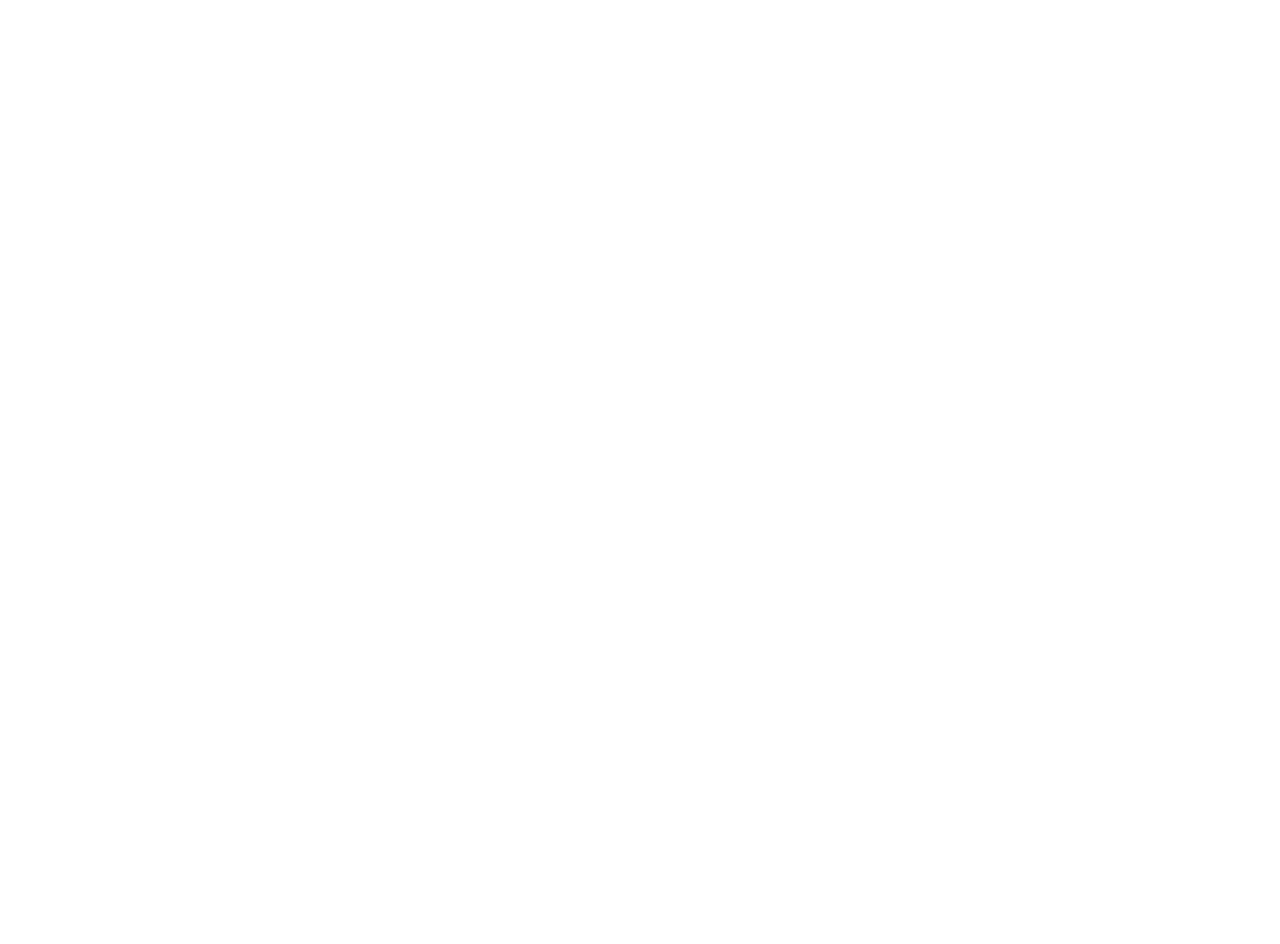
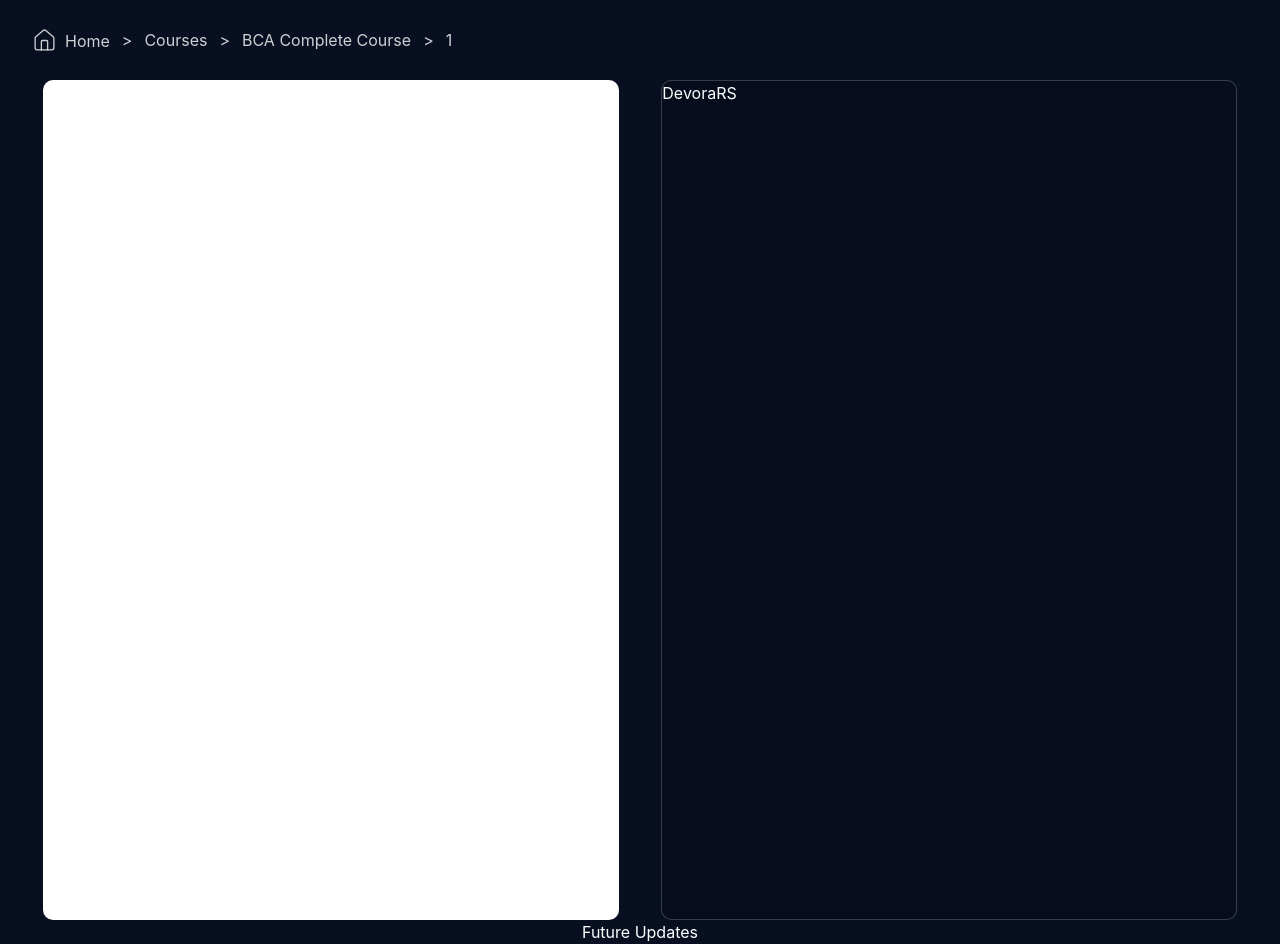
Before and after one commit to aakhmakhkout/Edu-Devora, a React (Vite) app: page /1/1 in a window 1280 px wide. Before the commit this address had no page. Before the commit the page ends 800 px from the top, so only its background shows below. Built offline with nearby package versions, Linux system fonts and the light colour scheme.

Commit message:
edu-devora v1 up: adding reading page

```diff
--- a/src/App.jsx
+++ b/src/App.jsx
@@ -3,6 +3,8 @@
 import Login from './pages/login.jsx'
 import {Routes, Route} from "react-router-dom"
 import Details from "./pages/Details.jsx"
+import ReadingPage from "./pages/ReadingPage.jsx"
+import Futureupdate from "./pages/Futureupdate.jsx"
 
 const App = () => {
   return (
@@ -10,6 +12,9 @@
       <Routes>
         <Route path="/"  element={<Home />}/>
         <Route path="/:id" element={<Details />} />
+        <Route path="/:id/:rpId" element={<ReadingPage />} />
+        <Route path="/:id/:rpId/futureupdates" element={<Futureupdate />} />
+
         <Route path="/underdevelopment"  element={<UnderDevelopment />}/>
         <Route path="/login"  element={<Login />}/>
       </Routes>
--- a/src/components/ClassesAndCourses/Courses/SearchAndCatagories/Catagories.jsx
+++ b/src/components/ClassesAndCourses/Courses/SearchAndCatagories/Catagories.jsx
@@ -5,7 +5,7 @@
     const {CatagData, setCatagData} = state
 
   return (
-        <div className="text-white w-50 h-12 flex justify-center">
+        <div className="text-white w-60 h-12 flex justify-center">
             <select name="catagories" id="catagories" className="outline-none courseCatagories font-bold text-lg" onChange={(elem)=> {
                         setCatagData(elem.target.value)
                         setIndexes((prev) => {return {startidx: 0, endidx: 8, currentPage: 1}})
--- a/src/components/ClassesAndCourses/Courses/SearchAndCatagories/CoursesSearch.jsx
+++ b/src/components/ClassesAndCourses/Courses/SearchAndCatagories/CoursesSearch.jsx
@@ -18,7 +18,7 @@
                 <div className=" absolute left-8 text-white/60 z-10">
                 <Search size={25} strokeWidth={1.5} />
                 </div>
-            <input type="text"  placeholder='Search course by name (e.g BCA, BBA etc)' className="bg-[#081430] w-[75%] h-10 text-center outline-none rounded-[10px] border border-white/15 classesSearch text-white" maxLength={10} onChange={(elem)=> {
+            <input type="text"  placeholder='Search course by name (e.g BCA, BBA etc)' className="bg-[#081430] w-[75%] h-10 text-center outline-none rounded-[10px] border border-white/15 classesSearch text-white" maxLength={30} onChange={(elem)=> {
                 getData(elem.target.value)
             }}/>
             <button className="bg-[#f69d11] px-5 py-2 rounded-lg text-[#0e162a] font-bold classesBtn active:scale-95" onClick={()=> {
--- a/src/components/Details/Bottom/Bottom.jsx
+++ b/src/components/Details/Bottom/Bottom.jsx
@@ -12,17 +12,16 @@
 
 const ShowHideList = () => {
         if(toggle) {
-            return  <ul className={`flex flex-col justify-start items-start normal` }>
+            return  <ul className="normal">
                     {tps[topicsIdx].map((items, idx)=> {
-                        return <li key={idx}><Link href="">{items}</Link></li>
+                        return <Link to={items} className="w-full flex justify-center"><li key={idx} className="subListClass">{items}</li></Link>
                     })}
                 </ul>
             }
 }
 
-
   return (
-    <div  className="bg-[#0c1127] max-w-[80%] w-[80%] min-h-100 border border-white/10 rounded-[10px]">
+    <div  className="bg-[#0c1127] max-w-[80%] w-[80%] min-h-100 border border-white/10 rounded-[10px] mb-20">
         <div className="w-full flex flex-col items-center py-10 gap-5">
             <div className="flex flex-col gap-2 w-[80%]  justify-center items-start">
             <h1 className="text-4xl font-bold">{isCourse ? "Course Curriculum": "Class Curriculum"}</h1>
@@ -50,7 +49,7 @@
                             else {
                                 setToggle(true)
                              }
-                            }} className={`cursor-pointer/`}><ChevronDown size={25} strokeWidth={1.5}/></button>
+                            }} className="cursor-pointer"><ChevronDown size={25} strokeWidth={1.5}/></button>
                             </div>
                             </div>
                         </div>
--- /dev/null
+++ b/src/components/ReadingSection/DevoraRS.jsx
@@ -0,0 +1,9 @@
+import React from 'react'
+
+const DevoraRS = () => {
+  return (
+    <div className='bg-black/10 w-[45%] h-210 backdrop-blur-md border border-white/20 rounded-[10px] shadow-md'>DevoraRS</div>
+  )
+}
+
+export default DevoraRS
--- /dev/null
+++ b/src/components/ReadingSection/Reading.jsx
@@ -0,0 +1,11 @@
+import React from 'react'
+
+const Reading = () => {
+  return (
+    <div className='bg-white w-[45%] h-210 rounded-[10px]'>
+        <h1>reading section</h1>
+    </div>
+  )
+}
+
+export default Reading
--- a/src/index.css
+++ b/src/index.css
@@ -362,7 +362,7 @@
     box-shadow: 0px 0px 20px 5px rgba(0, 0, 0, 0.226);
     background-color:#6464dc50;
     width: 100%;
-    padding: 5px 10px;
+    padding: 0px 10px;
     border-radius: 10px;
     transition: all ease 0.3s;
 }
@@ -373,7 +373,7 @@
 }
 
 .courseCatagories > option {
-    background-color: #050915;
+    background-color: #0e162a;
 }
 
 .courseCards {
@@ -469,28 +469,34 @@
 }
 
 .normal {
-    display: none;
     width: 100%;
     display: flex;
+    flex-direction: column;
+    justify-content: center;
+    align-items: center;
     gap: 10px;
     padding: 20px;
     border-top: 2px solid rgba(100, 60, 146, 0.448);
     transition: all ease 0.3s;
 }
 
-.normal > li {
+.subListClass {
     display: flex;
-    height: 40px;
+    height: 50px;
     align-items: center;
+    justify-content: center;
     padding: 0px 10px;
     background-color: rgb(75, 62, 123);
-    width: 80%;
+    width: 50%;
+    font-weight: 600;
     border-radius: 10px;
     transition: all ease 0.3s;
     &:hover {
         transform: scale(1.05);
+        filter: drop-shadow(0px 0 4px #572d9f);
     }
 }
+
 
 .topicsListDiv {
     transition: all ease 0.3s;
--- a/src/pages/Details.jsx
+++ b/src/pages/Details.jsx
@@ -4,6 +4,7 @@
 import {courseDetails} from "../data/courses.js"
 import {Link, useParams} from "react-router-dom"
 import { House } from "lucide-react"
+import Devora from "../components/navbar/devora.jsx"
 
 
 const ClassDetails = () => {
@@ -15,7 +16,10 @@
   const isCourse = result.type === "course"
 
   return (
-    <div className="bg-[#080f21] min-h-screen flex flex-col items-center">
+    <div className="bg-[#080f21] min-h-screen flex flex-col items-center relative">
+      <div className="fixed bottom-10 right-10">
+        <Devora />
+      </div>
       <div className="h-20 w-[80%] text-white/80 flex items-center gap-3 ">
         <div className="flex items-end gap-2">
         <House size={25} strokeWidth={1.25} />
--- /dev/null
+++ b/src/pages/Futureupdate.jsx
@@ -0,0 +1,16 @@
+import React from 'react'
+
+const Futureupdate = () => {
+  return (
+    <div className='bg-[#0e162a] h-screen text-white text-3xl font-bold'>
+        <h1>Future Updates (Personal List)</h1>
+        <ul className='list-disc text-[orange] mt-20 text-2xl'>
+            <li>Quick Add Notes: Add + icon instead of devora ai chatbot, which will open a small menu, containing add notes, devora ai etc</li>
+            <li>Practice and Test Page</li>
+            <li>Ui Updates</li>
+        </ul>
+    </div>
+  )
+}
+
+export default Futureupdate
--- /dev/null
+++ b/src/pages/ReadingPage.jsx
@@ -0,0 +1,44 @@
+import Reading from "../components/ReadingSection/Reading.jsx"
+import DevoraRS from "../components/ReadingSection/DevoraRS.jsx"
+import { Link, useParams } from "react-router-dom"
+import { House } from "lucide-react"
+import {classDetails } from "../data/classes.js"
+import {courseDetails} from "../data/courses.js"
+
+
+const ReadingPage = () => {
+    const urlData = useParams()
+    const {id, rpId} = urlData
+
+      const result = (classDetails.find(items => items.id === id) || courseDetails.find(items2 => items2.id === parseInt(id)));
+
+  const isCourse = result.type === "course"
+  return (
+    <div className="bg-[#080f21] min-h-screen text-white flex flex-col justify-center items-center w-full">
+
+        <div className="h-20 w-[95%] text-white/80 flex items-center gap-3 ">
+        <div className="flex items-end gap-2">
+        <House size={25} strokeWidth={1.25} />
+        <Link to="/">Home</Link>
+        </div>
+        <p>{`>`}</p>
+        <Link to={isCourse ? "/#Courses" : "/#Classes"}>{isCourse ? "Courses" : "Classes"}</Link>
+        <p>{`>`}</p>
+        <Link to={`/${id}`}>{isCourse ? result.courseName : result.title}</Link>
+        <p>{`>`}</p>
+        <Link to="#">{rpId}</Link>
+      </div>
+
+        <div className="flex justify-evenly w-full">
+        <Reading />
+        <DevoraRS />
+        </div>
+
+        <div>
+            <Link to="futureupdates">Future Updates</Link>
+        </div>
+    </div>
+  )
+}
+
+export default ReadingPage
```
